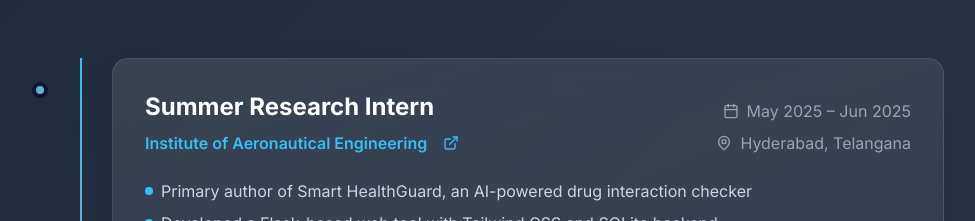
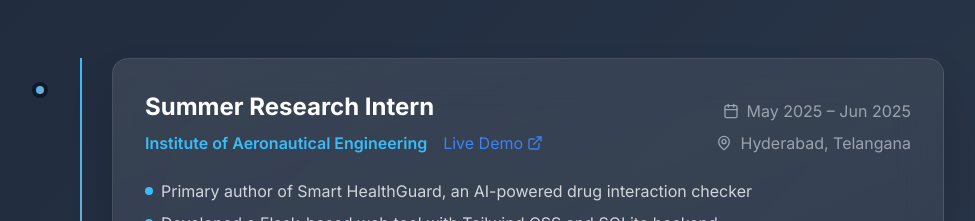
Before and after one commit to Sp2-004/SatyaPujith2-portfolio, a React (Vite) app: page / in a window 1280 px wide. Shown: the part 3260-3481 px from the top of the page, without its empty margins (144-1119 px from the left). Built offline with nearby package versions, Linux system fonts and the light colour scheme.

Commit message:
Update Experience.tsx

```diff
--- a/src/components/Experience.tsx
+++ b/src/components/Experience.tsx
@@ -62,7 +62,16 @@ const Experience = () => {
                     <h3 className="text-2xl font-bold text-white mb-2">{exp.title}</h3>
                     <div className="flex items-center gap-4 text-primary-400 mb-2">
                       <span className="font-semibold">{exp.company}</span>
-                      <ExternalLink className="w-4 h-4" />
+                      <a
+  href="https://iare.ac.in"
+  target="_blank"
+  rel="noopener noreferrer"
+  className="flex items-center gap-1 text-blue-500 hover:underline"
+>
+  <span>Live Demo</span>
+  <ExternalLink className="w-4 h-4" />
+</a>
+
                     </div>
                   </div>
                   <div className="flex flex-col md:items-end gap-2">
```
